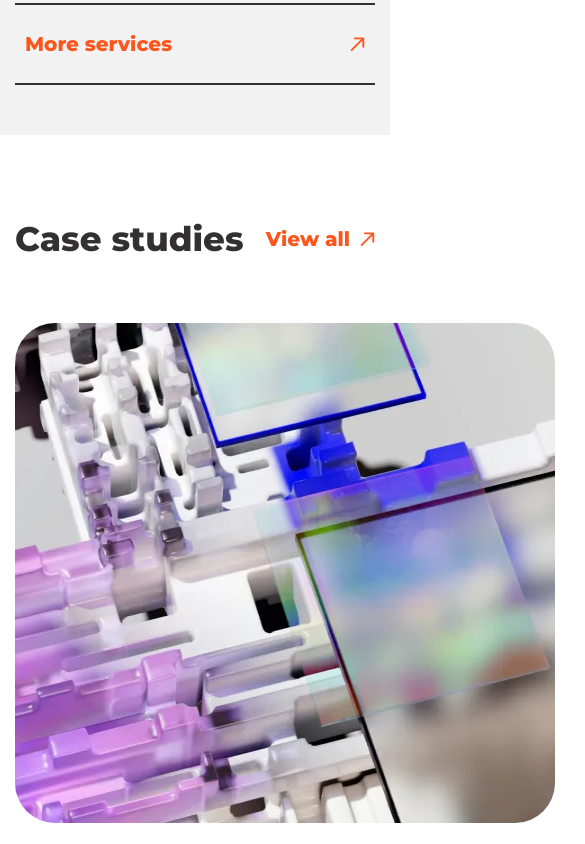
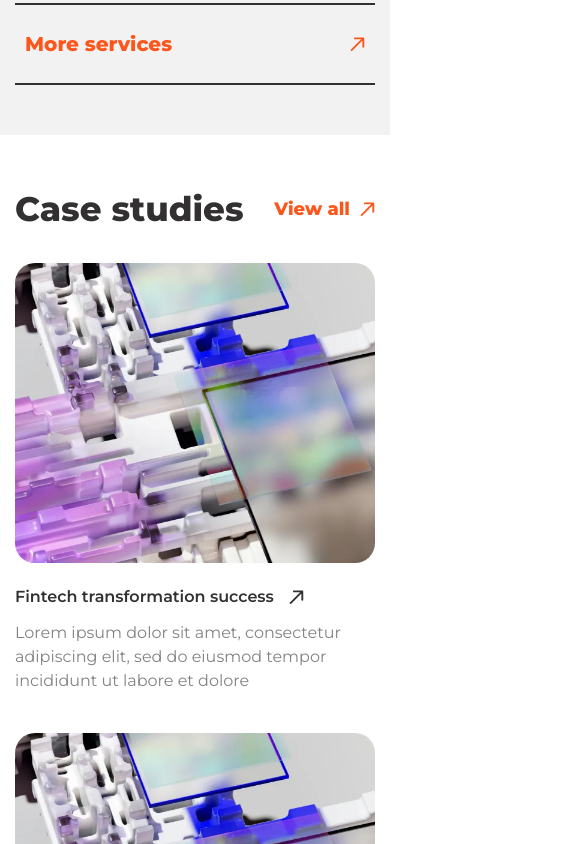
Before and after one commit to skabanets/sonomics, a React (Vite) app: page / in a window 390 px wide. Shown: the part 3160-4004 px from the top of the page, 585 px wide, since content can reach past the window. Built offline with nearby package versions, Linux system fonts and the light colour scheme.

Commit message:
Add mobile styles for Case Card component and CaseStudies section on Home page

```diff
--- a/src/components/CaseCard.tsx
+++ b/src/components/CaseCard.tsx
@@ -27,7 +27,7 @@ export const CaseCard = ({
   return (
     <div className={`group h-auto ${containerStyles}`} tabIndex={0}>
       <Link to={link}>
-        <div className="relative overflow-hidden rounded-[40px]">
+        <div className="relative overflow-hidden rounded-[20px] md:rounded-[40px]">
           <img
             srcSet={`${img} 1x, ${retinaImg} 2x`}
             src={img}
--- a/src/sections/Home/CaseStudies.tsx
+++ b/src/sections/Home/CaseStudies.tsx
@@ -1,4 +1,5 @@
 import { Link } from "react-router-dom";
+import { useMediaQuery } from "react-responsive";
 import { motion } from "framer-motion";
 
 import { CaseCard, CustomTitle } from "../../components";
@@ -14,14 +15,16 @@ export const CaseStudies = () => {
 
   const columns = [styledCaseStudies.slice(0, 2), styledCaseStudies.slice(2, 4)];
 
+  const isTablet = useMediaQuery({ query: "(min-width: 768px)" });
+
   return (
-    <section className="pb-[100px] pt-[80px]">
-      <div className="container flex flex-col gap-[60px]">
+    <section className="py-[50px] md:py-[100px]">
+      <div className="container flex flex-col gap-[30px] md:gap-[60px]">
         <motion.div className="flex items-center justify-between" {...slideInWithFade}>
           <h2>Case studies</h2>
           <Link to={routes.CaseStudy} className="view-link">
             <CustomTitle
-              type="h4"
+              type="h5"
               wrapperStyles="flex items-center gap-[10px]"
               iconColor="fill-accentRedColor"
               titleStyles="text-accentRedColor"
@@ -29,7 +32,8 @@ export const CaseStudies = () => {
           </Link>
         </motion.div>
         <div className="flex gap-[40px]">
-          {columns.map((column, columnIndex) => (
+          {isTablet &&
+            columns.map((column, columnIndex) => (
               <div key={columnIndex} className="flex flex-col gap-[80px]">
                 {column.map((caseStudy) => (
                   <motion.div className="w-[620px]" key={caseStudy.id} {...slideInWithFade}>
@@ -43,6 +47,20 @@ export const CaseStudies = () => {
                 ))}
               </div>
             ))}
+          {!isTablet && (
+            <div className="flex flex-col gap-[40px]">
+              {styledCaseStudies.slice(0, 4).map((caseStudy) => (
+                <motion.div className="w-full" key={caseStudy.id} {...slideInWithFade}>
+                  <CaseCard
+                    caseStudy={caseStudy as CaseStudy}
+                    containerStyles="w-full"
+                    imageWidth={360}
+                    imageHeight={300}
+                  />
+                </motion.div>
+              ))}
+            </div>
+          )}
         </div>
       </div>
     </section>
```
Lines whose indentation alone changed are shown as unchanged.
